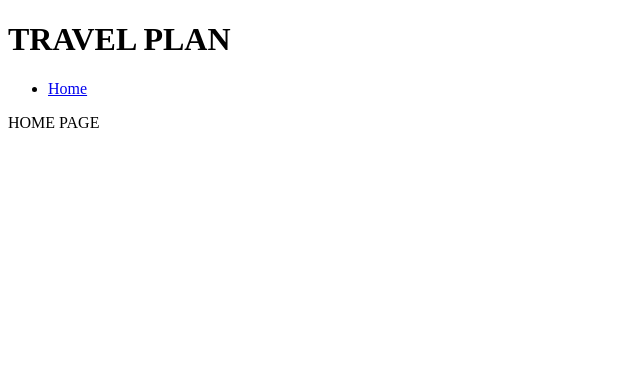
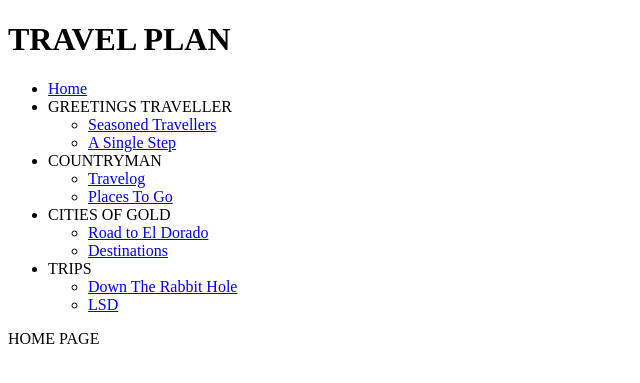
Before and after one commit to DevSharpknife/Travel_Bucket_List_Project, a Flask app: page / in a window 1280 px wide. Shown: the top 383 px of the page, without its empty margins (0-640 px from the left). Run offline with Flask 2, Linux system fonts and the light colour scheme.

Commit message:
Created some of the basic html - Headers with links to the main pages - Need to create blueprints and link up the pages with forms etc

```diff
--- a/templates/base.html
+++ b/templates/base.html
@@ -10,8 +10,36 @@
     <header>
         <h1>TRAVEL PLAN</h1>
         <nav>
-            <ul class=menu>
+            <ul class="menu">
                 <li><a href="/">Home</a></li>
+                <li>
+                    GREETINGS TRAVELLER
+                    <ul>
+                        <li><a href="/users">Seasoned Travellers</a></li>
+                        <li><a href="/users/new">A Single Step</a></li>
+                    </ul>
+                </li>
+                <li>
+                    COUNTRYMAN
+                    <ul>
+                        <li><a href="/countries">Travelog</a></li>
+                        <li><a href="/countries/new">Places To Go</a></li>
+                    </ul>
+                </li>
+                <li>
+                    CITIES OF GOLD
+                    <ul>
+                        <li><a href="/cities">Road to El Dorado</a></li>
+                        <li><a href="/cities/new">Destinations</a></li>
+                    </ul>
+                </li>
+                <li>
+                    TRIPS
+                    <ul>
+                        <li><a href="/trips">Down The Rabbit Hole</a></li>
+                        <li><a href="/trips/new">LSD</a></li>
+                    </ul>
+                </li>
             </ul>
         </nav>
     </header>
```
